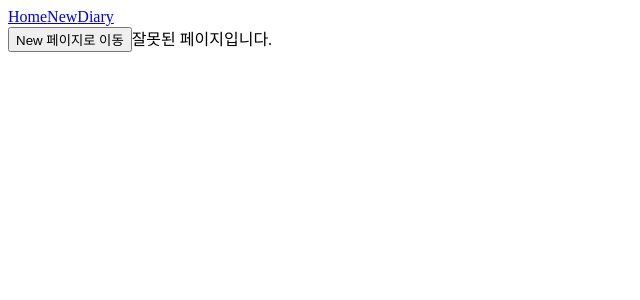
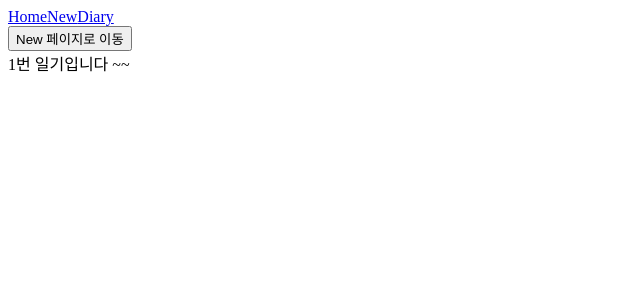
Before and after one commit to dietken1/Inflearn_React.js_Basic, a React (Vite) app in the folder section12/: page /diary/1 in a window 1280 px wide. Shown: the top 300 px of the page, without its empty margins (0-640 px from the left). Built offline with nearby package versions, Linux system fonts and the light colour scheme.

Commit message:
12-5) 페이지 라우팅 4.동적 경로

```diff
--- a/section12/src/App.jsx
+++ b/section12/src/App.jsx
@@ -28,8 +28,8 @@
       <Routes>
         <Route path='/' element={<Home />} />
         <Route path='/new' element={<New />} />
-        <Route path='/diary' element={<Diary />} />
-        <Route path='/*' element={<NotFound />} />
+        <Route path='/diary/:id' element={<Diary />} />
+        <Route path='*' element={<NotFound />} />
       </Routes>
     </>
   );
--- a/section12/src/pages/Diary.jsx
+++ b/section12/src/pages/Diary.jsx
@@ -1,8 +1,12 @@
+import {useParams} from 'react-router-dom'
+
 const Diary = () => {
+    const params = useParams();
+    console.log(params);
     return (
-        <>
-        Diary
-        </>
+        <div>
+            {params.id}번 일기입니다 ~~
+        </div>
     );
 };
 
--- a/section12/src/pages/Home.jsx
+++ b/section12/src/pages/Home.jsx
@@ -1,4 +1,11 @@
+import {useSearchParams} from 'react-router-dom'
+
 const Home = () => {
+    const [params, setParams] = useSearchParams();
+    console.log(params.get('value'));
+    setParams('bye');
+    console.log(params.get('value'));
+
     return (
         <>
         Home
```
Also changed, not shown: 1 other file (tests, documents, lock files or other folders).
